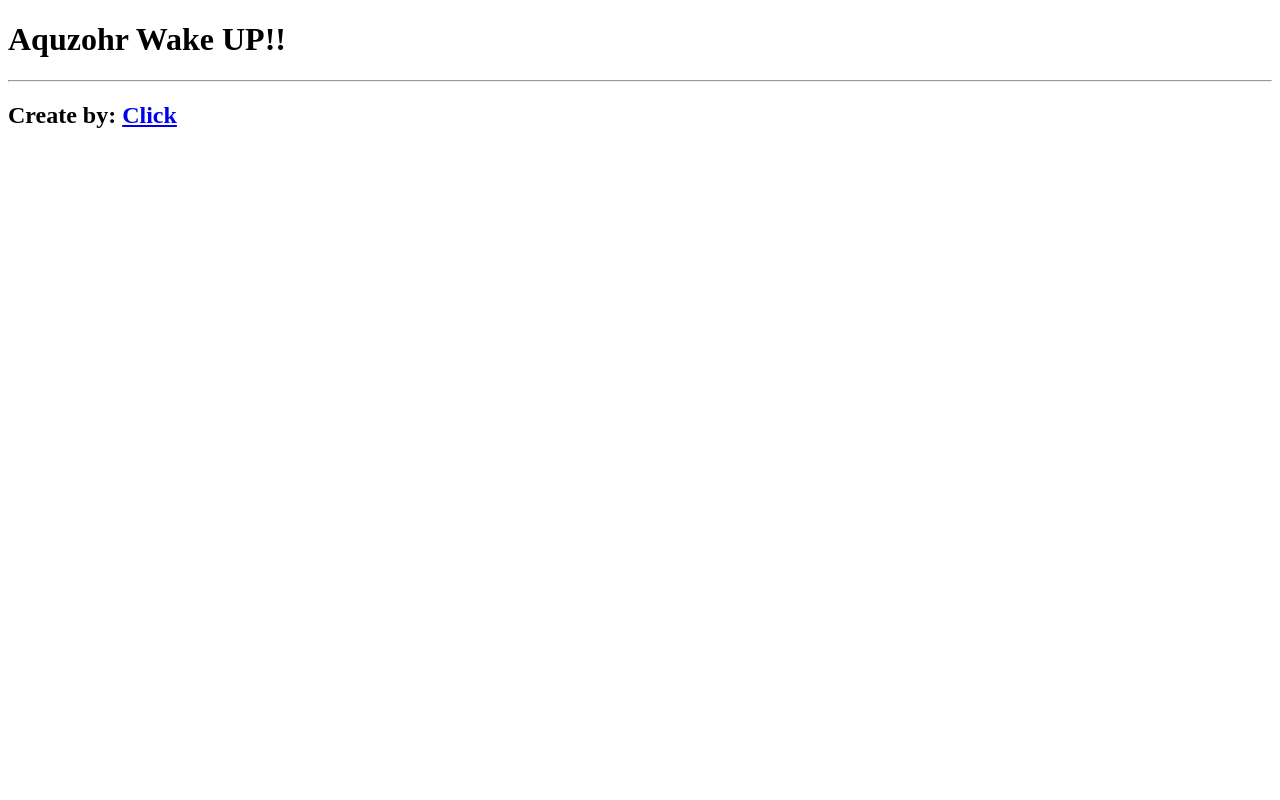
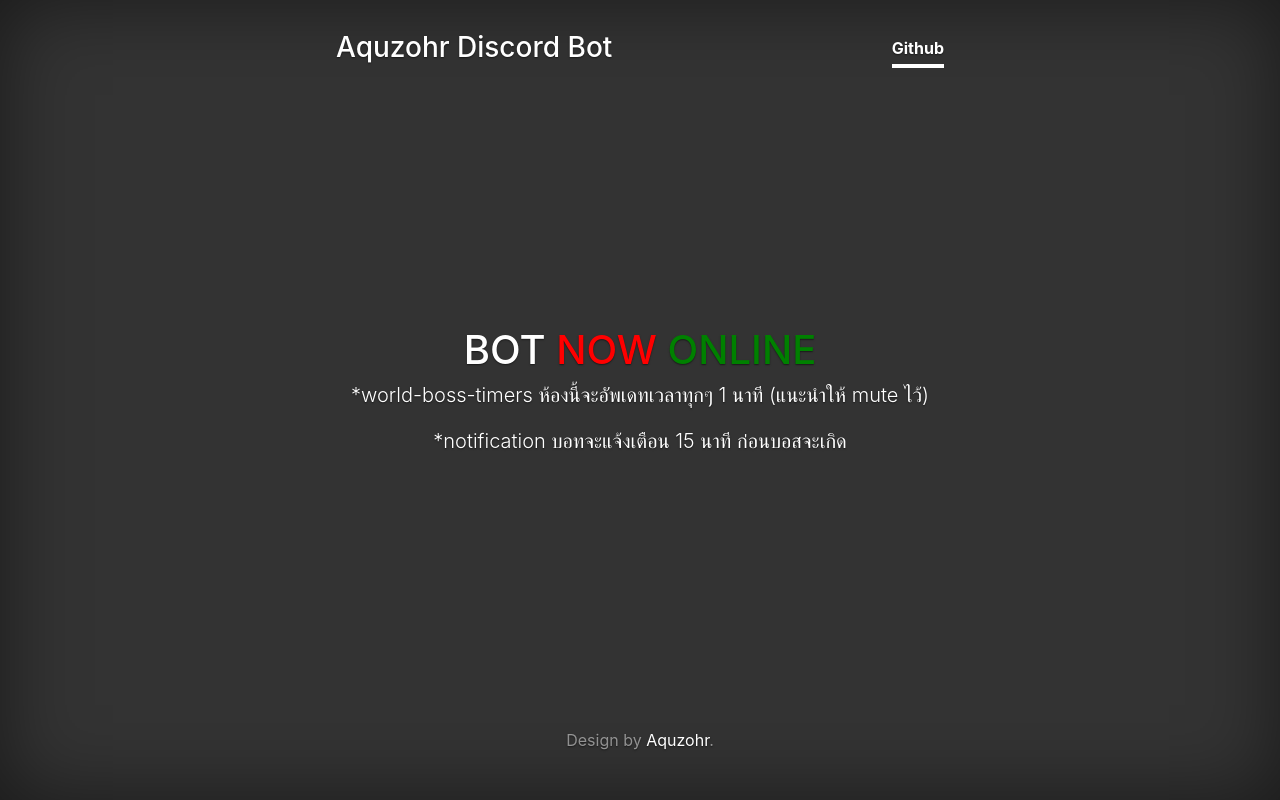
Before and after one commit to aecuto/aquzohr-discordbot, a website: page index.html in a window 1280 px wide. Drawn offline with nearby package versions, Linux system fonts and the light colour scheme; a script that the page names is missing.

Commit message:
add html

```diff
--- a/botconfig.json
+++ b/botconfig.json
@@ -1,5 +1,5 @@
 {
-    "token": "",
+    "token": "NDUyMzM0NzI0MjUwMDc1MTM3.Dj3PzA.PXuowq48tUNCjUIxrypI53UaqEo",
     "textChannel": "",
     "time_notification": 15,
     "second": 60,
--- a/index.html
+++ b/index.html
@@ -1,18 +1,68 @@
 
 <!DOCTYPE html>
-<html>
+<html lang="en">
+<head>
+    <meta charset="UTF-8">
+    <meta name="viewport" content="width=device-width, initial-scale=1.0">
+    <meta http-equiv="X-UA-Compatible" content="ie=edge">
+
+    <title>Aquzohr</title>
+    <link rel="stylesheet" href="https://maxcdn.bootstrapcdn.com/bootstrap/4.0.0-alpha.6/css/bootstrap.min.css" integrity="sha384-rwoIResjU2yc3z8GV/NPeZWAv56rSmLldC3R/AZzGRnGxQQKnKkoFVhFQhNUwEyJ" crossorigin="anonymous">
+    <link href="style.css" rel="stylesheet">
+
+    <script
+        src="https://code.jquery.com/jquery-3.3.1.js"
+        integrity="sha256-2Kok7MbOyxpgUVvAk/HJ2jigOSYS2auK4Pfzbm7uH60="
+        crossorigin="anonymous"></script>
+
+    <script
+        src="https://cdnjs.cloudflare.com/ajax/libs/tether/1.4.4/js/tether.js"
+        crossorigin="anonymous"></script>
+
+    <script src="https://maxcdn.bootstrapcdn.com/bootstrap/4.0.0-alpha.6/js/bootstrap.min.js" integrity="sha384-vBWWzlZJ8ea9aCX4pEW3rVHjgjt7zpkNpZk+02D9phzyeVkE+jo0ieGizqPLForn" crossorigin="anonymous"></script>
+
+</head>
+
 <body>
 
-    <h1>Aquzohr Wake UP!!</h1>
-    <hr>
-    <h2>Create by: <a href="https://www.facebook.com/aquzohr/">Click</a></h2>
+    <div class="site-wrapper">
+
+      <div class="site-wrapper-inner">
+
+        <div class="cover-container">
+
+          <div class="masthead clearfix">
+            <div class="inner">
+              <h3 class="masthead-brand">Aquzohr Discord Bot</h3>
+              <nav class="nav nav-masthead">
+                <a class="nav-link active" href="https://github.com/Aquzohr/aquzohrDiscordbot">Github</a>
+              </nav>
+            </div>
+          </div>
+
+          <div class="inner cover">
+            <h1 class="cover-heading">BOT <span style="color: red;">NOW</span> <span style="color: green;">ONLINE</span> </h1>
+            <p class="lead">
+                *world-boss-timers ห้องนี้จะอัพเดทเวลาทุกๆ 1 นาที (แนะนำให้ mute ไว้)
+            </p>
+            <p class="lead">
+                *notification บอทจะแจ้งเตือน 15 นาที ก่อนบอสจะเกิด
+            </p>
+
+          </div>
+
+          <div class="mastfoot">
+            <div class="inner">
+              <p>Design by <a href="https://www.facebook.com/aquzohr/">Aquzohr</a>.</p>
+            </div>
+          </div>
+
+        </div>
+
+      </div>
+
+    </div>
 
 </body>
 
-<!-- <script type="text/javascript">
-    setInterval(function() {
-                  window.location.reload();
-                }, 60*1000); //NOTE: period is passed in milliseconds
-</script> -->
-
 </html>
--- /dev/null
+++ b/public/style.css
@@ -0,0 +1,160 @@
+/*
+ * Globals
+ */
+
+/* Links */
+a,
+a:focus,
+a:hover {
+  color: #fff;
+}
+
+/* Custom default button */
+.btn-secondary,
+.btn-secondary:hover,
+.btn-secondary:focus {
+  color: #333;
+  text-shadow: none; /* Prevent inheritance from `body` */
+  background-color: #fff;
+  border: .05rem solid #fff;
+}
+
+
+/*
+ * Base structure
+ */
+
+html,
+body {
+  height: 100%;
+  background-color: #333;
+}
+body {
+  color: #fff;
+  text-align: center;
+  text-shadow: 0 .05rem .1rem rgba(0,0,0,.5);
+}
+
+/* Extra markup and styles for table-esque vertical and horizontal centering */
+.site-wrapper {
+  display: table;
+  width: 100%;
+  height: 100%; /* For at least Firefox */
+  min-height: 100%;
+  -webkit-box-shadow: inset 0 0 5rem rgba(0,0,0,.5);
+          box-shadow: inset 0 0 5rem rgba(0,0,0,.5);
+}
+.site-wrapper-inner {
+  display: table-cell;
+  vertical-align: top;
+}
+.cover-container {
+  margin-right: auto;
+  margin-left: auto;
+}
+
+/* Padding for spacing */
+.inner {
+  padding: 2rem;
+}
+
+
+/*
+ * Header
+ */
+
+.masthead {
+  margin-bottom: 2rem;
+}
+
+.masthead-brand {
+  margin-bottom: 0;
+}
+
+.nav-masthead .nav-link {
+  padding: .25rem 0;
+  font-weight: bold;
+  color: rgba(255,255,255,.5);
+  background-color: transparent;
+  border-bottom: .25rem solid transparent;
+}
+
+.nav-masthead .nav-link:hover,
+.nav-masthead .nav-link:focus {
+  border-bottom-color: rgba(255,255,255,.25);
+}
+
+.nav-masthead .nav-link + .nav-link {
+  margin-left: 1rem;
+}
+
+.nav-masthead .active {
+  color: #fff;
+  border-bottom-color: #fff;
+}
+
+@media (min-width: 48em) {
+  .masthead-brand {
+    float: left;
+  }
+  .nav-masthead {
+    float: right;
+  }
+}
+
+
+/*
+ * Cover
+ */
+
+.cover {
+  padding: 0 1.5rem;
+}
+.cover .btn-lg {
+  padding: .75rem 1.25rem;
+  font-weight: bold;
+}
+
+
+/*
+ * Footer
+ */
+
+.mastfoot {
+  color: rgba(255,255,255,.5);
+}
+
+
+/*
+ * Affix and center
+ */
+
+@media (min-width: 40em) {
+  /* Pull out the header and footer */
+  .masthead {
+    position: fixed;
+    top: 0;
+  }
+  .mastfoot {
+    position: fixed;
+    bottom: 0;
+  }
+  /* Start the vertical centering */
+  .site-wrapper-inner {
+    vertical-align: middle;
+  }
+  /* Handle the widths */
+  .masthead,
+  .mastfoot,
+  .cover-container {
+    width: 100%; /* Must be percentage or pixels for horizontal alignment */
+  }
+}
+
+@media (min-width: 62em) {
+  .masthead,
+  .mastfoot,
+  .cover-container {
+    width: 42rem;
+  }
+}
--- a/server.js
+++ b/server.js
@@ -18,7 +18,7 @@
   res.sendFile(__dirname + '/index.html')
 }
 )
-.listen(PORT, () => console.log(`Listening on ${ PORT }`));
+.listen(PORT, () => console.log(`Listening on localhost:${ PORT }`));
 
 var listBoss = [];
 
```
